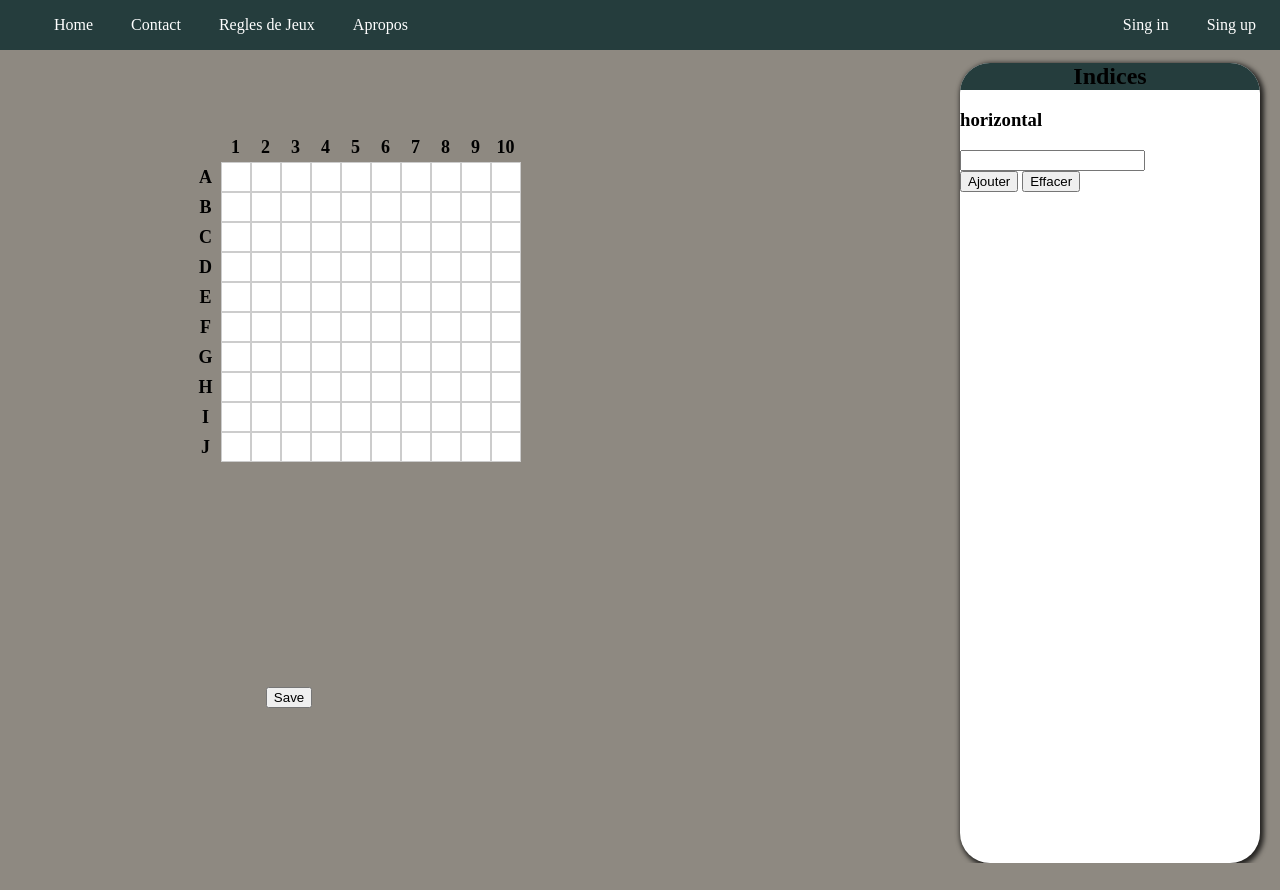
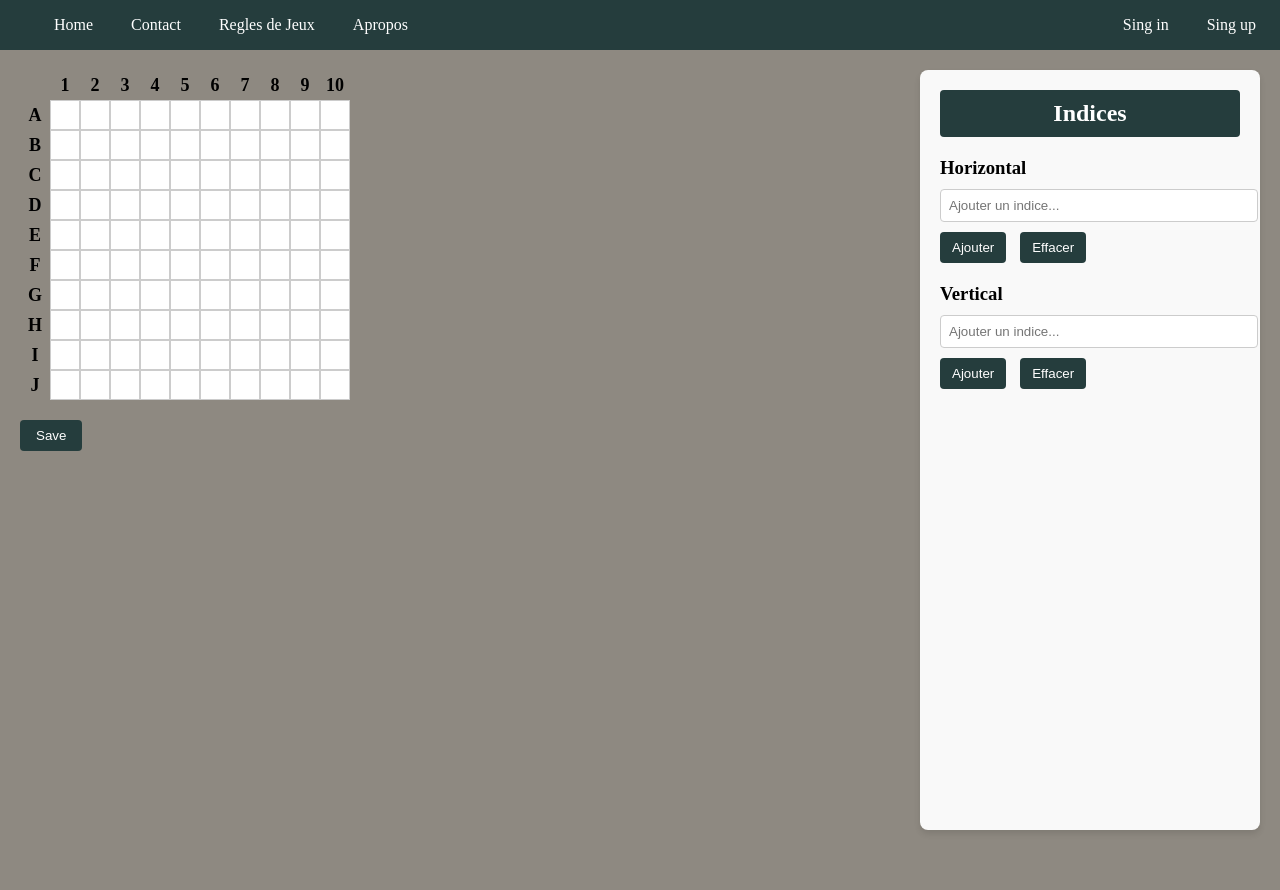
Before and after one commit to sadyanis/Crucy_word, a PHP site: page /Vue/home2.php in a window 1280 px wide. Before the commit the page ends 863 px from the top, so only its background shows below. Run offline with PHP 8.4, Linux system fonts and the light colour scheme.

Commit message:
fixing ui & editable black cell

```diff
--- a/Vue/Script/script.js
+++ b/Vue/Script/script.js
@@ -9,11 +9,15 @@ for (let elt of cases){
 
 document.querySelectorAll(".case").forEach((div)=>{
 div.addEventListener("click",()=>{
+    if(!div.classList.contains("black")){
     div.setAttribute("contenteditable", "true");
     div.focus();
+    }
+
 });
 div.addEventListener("blur",()=>{
     div.removeAttribute("contenteditable");
+    div.style.border = "1px solid #ccc;";
 });
 div.addEventListener("input", () => {
     const content = div.textContent.toUpperCase().replace(/[^A-Z]/g, ""); // Filtrer uniquement les lettres
--- a/Vue/Style/style2.css
+++ b/Vue/Style/style2.css
@@ -9,7 +9,7 @@ nav{
     background-color: rgb(37, 61, 61);
     display: flex;
     justify-content: space-between;
-    position: fixed;
+
 
 }
 ul {
@@ -49,7 +49,7 @@ li a:hover{
 .container {
     display: flex;
     justify-content: space-between;
-    align-items: center;
+    align-items: flex-start;
     height: 100vh;
     padding: 20px;
 }
@@ -59,7 +59,7 @@ li a:hover{
     grid-template-columns: repeat(11, 30px); /* 10 colonnes + 1 pour les indices */
     grid-template-rows: repeat(11, 30px); /* 10 lignes + 1 pour les indices */
     gap: 0;
-    margin-left: 40%;
+    margin-left: 0;
 }
 
 .ligne_indices {
@@ -67,6 +67,14 @@ li a:hover{
 }
 
 .case {
+    display: flex;
+    justify-content: center;
+    align-items: center;
+    background-color: rgb(142, 137, 129);
+    font-weight: bold;
+    font-size: 18px;
+}
+.case2 {
     display: flex;
     justify-content: center;
     align-items: center;
@@ -99,30 +107,72 @@ li a:hover{
     background-color: black;
 }
 
-.side_index{
-    height: 100%;
-    width: 300px;
-    background-color: #ffffff;
-    border-radius: 30px;
-    overflow: hidden;
-    box-shadow: 2px 2px 5px 2px rgba(0,0,0,0.75);
-    margin-top:7% ;
 
+.subcont{
+
+    display: flex;
+    flex-direction: column;
+    align-items: flex-start;
 }
 
-.title{
-    padding: 0;
+.save {
+    margin-top: 20px;
+    align-self: flex-start;
+    padding: 8px 16px;
+    background-color: rgb(37, 61, 61);
+    color: #fff;
+    border: none;
+    border-radius: 4px;
+    cursor: pointer;
+}
+
+.save:hover {
+    background-color: rgb(50, 80, 80);
+}
+
+.side_index {
+    width: 300px;
+    height: 90%;
+    padding: 20px;
+    background-color: #f9f9f9;
+    border-radius: 8px;
+    box-shadow: 0 4px 6px rgba(0, 0, 0, 0.1);
+    display: flex;
+    flex-direction: column;
+    gap: 20px;
+}
+
+.title {
     margin: 0;
-    background-color:rgb(37, 61, 61);
+    background-color: rgb(37, 61, 61);
+    color: #fff;
     text-align: center;
+    padding: 10px;
+    border-radius: 4px;
+}
 
+.side_index h3 {
+    margin: 0 0 10px 0;
 }
-.subcont{
 
-    flex-wrap: wrap;
+.side_index input {
+    width: 100%;
+    padding: 8px;
+    border: 1px solid #ccc;
+    border-radius: 4px;
+    margin-bottom: 10px;
 }
-.save{
-    margin-left: 60%;
 
+.side_index button {
+    padding: 8px 12px;
+    margin-right: 10px;
+    background-color: rgb(37, 61, 61);
+    color: #fff;
+    border: none;
+    border-radius: 4px;
+    cursor: pointer;
+}
 
+.side_index button:hover {
+    background-color: rgb(50, 80, 80);
 }
--- a/Vue/home2.php
+++ b/Vue/home2.php
@@ -11,19 +11,19 @@
 <body>
 <?php require_once(__DIR__.'/menu.php') ?>
 <div class="container">
-    <div class="container subcont">
+    <div class="subcont">
     <!-- Zone des indices : lettres pour les lignes et numéros pour les colonnes -->
     <div class="indices">
         <div class="ligne_indices">
             <div class="case"></div> <!-- Coin supérieur gauche -->
             <?php for ($i = 1; $i <= 10; $i++) { ?>
-                <div class="case"><?php echo $i; ?></div> <!-- Numéros de colonnes -->
+                <div class="case2"><?php echo $i; ?></div> <!-- Numéros de colonnes -->
             <?php } ?>
         </div>
 
         <?php for ($i = 0; $i < 10; $i++) { ?>
             <div class="ligne_indices">
-                <div class="case"><?php echo chr(65 + $i); ?></div> <!-- Lettres des lignes -->
+                <div class="case2"><?php echo chr(65 + $i); ?></div> <!-- Lettres des lignes -->
                 <?php for ($j = 1; $j <= 10; $j++) { ?>
                     <div class="case grille_item" id="case_<?php echo $i . "_" . $j-1; ?>" data-x="<?php echo $i?>" data-y="<?php echo $j-1?>"></div>
                 <?php } ?>
@@ -35,11 +35,21 @@
     </div>
     <aside class="side_index">
         <h2 class="title">Indices</h2>
-        <h3>horizontal</h3>
-        <input type="text">
         <div>
-        <button>Ajouter</button>
-        <button>Effacer</button>
+            <h3>Horizontal</h3>
+            <input type="text" placeholder="Ajouter un indice...">
+            <div>
+                <button>Ajouter</button>
+                <button>Effacer</button>
+            </div>
+        </div>
+        <div>
+            <h3>Vertical</h3>
+            <input type="text" placeholder="Ajouter un indice...">
+            <div>
+                <button>Ajouter</button>
+                <button>Effacer</button>
+            </div>
         </div>
     </aside>
 </div>
```
